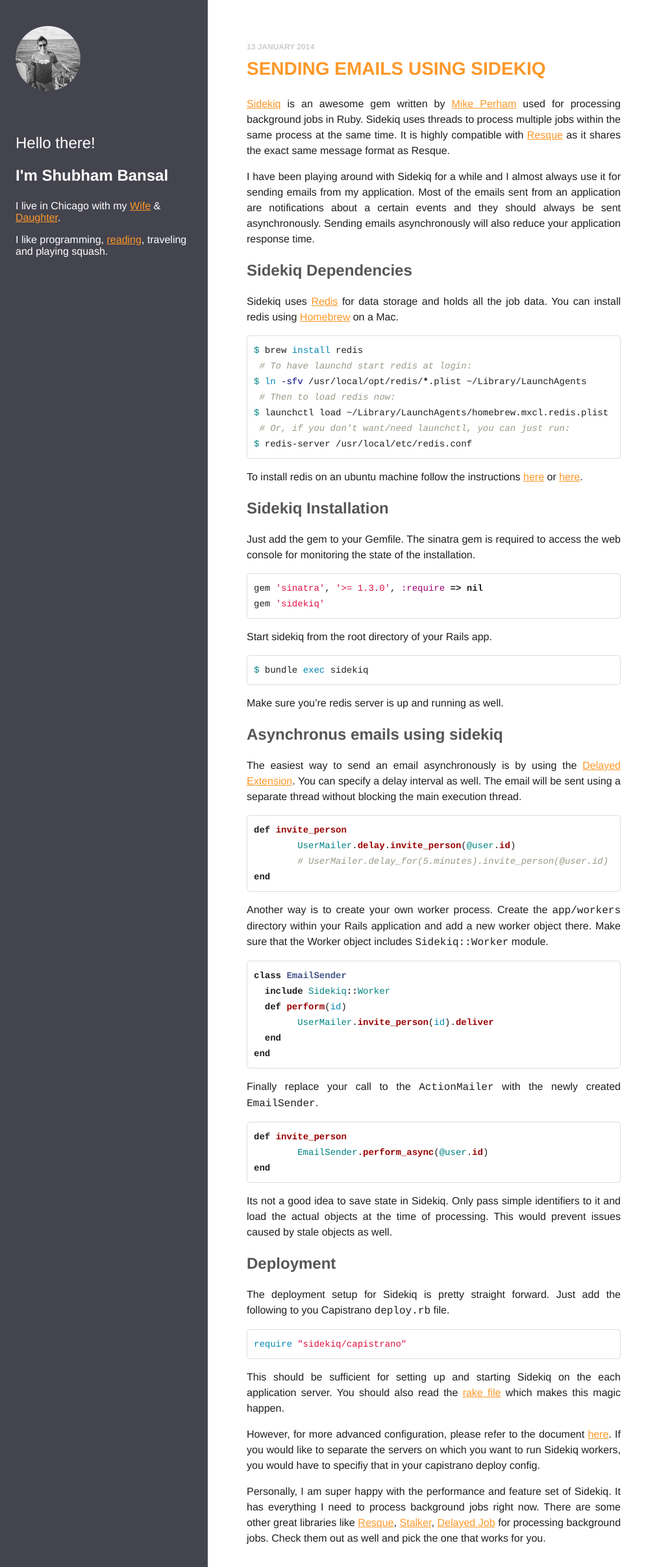
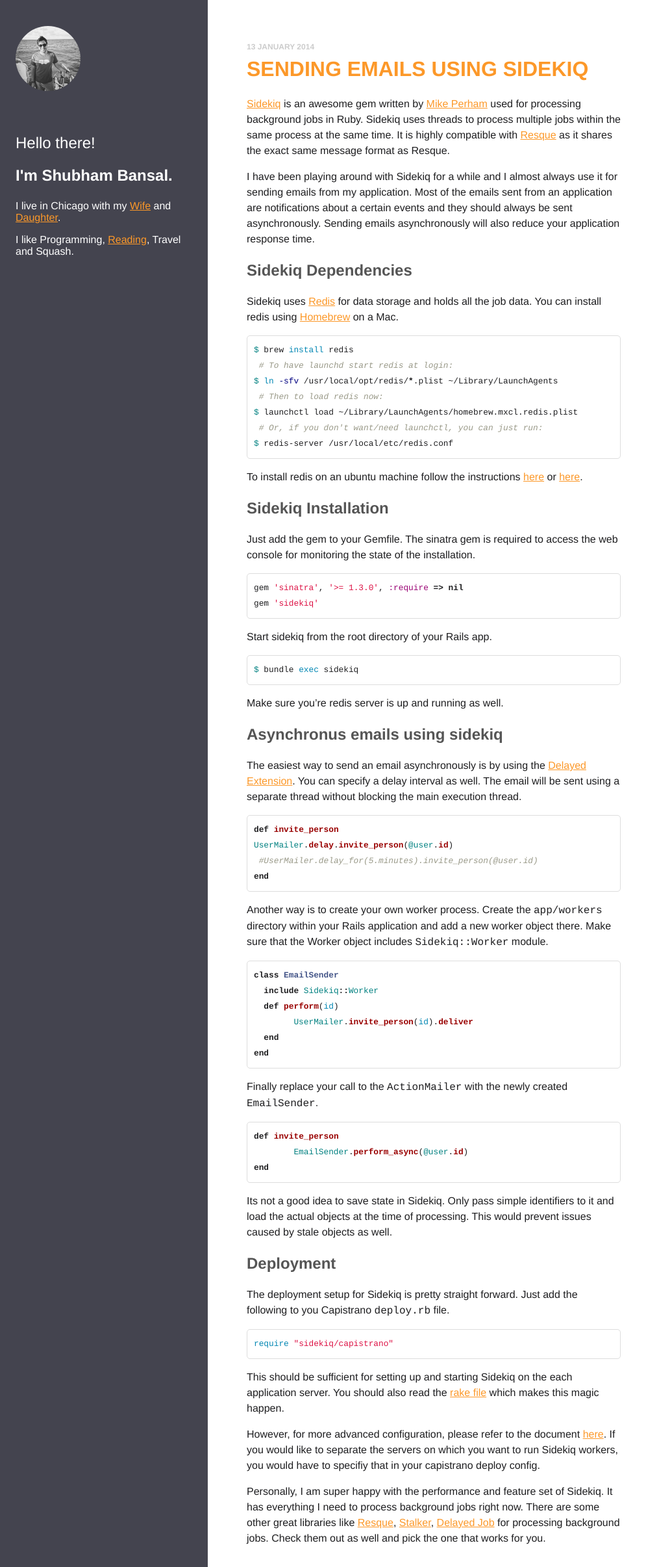
Before and after one commit to sbansal/sbansal-personal-website, a Jekyll site: the page built from _posts/2014-01-13-sidekiq.md, in a window 1280 px wide. Shown: the whole page at 65% size, without its empty margins (0-995 px from the left). Built offline with Jekyll 4.4.1, drawn with Linux system fonts in a browser that asks for light colours.

Commit message:
added media queries to properly scale based on screen size

```diff
--- a/_layouts/default.html
+++ b/_layouts/default.html
@@ -14,13 +14,15 @@
 <body>
   <section class="header-container">
     <section>
-      <a href="/"><img src="/images/meee.jpg" class="avatar"></img></a>
-      <h1 class="big-intro">Hello there!</h1>
-      <h1>I'm Shubham Bansal</h1>
+      <a href="/" class="ss-large"><img src="/images/meee.jpg" class="avatar"></img></a>
+      <h1 class="big-intro ss-large">Hello there!</h1>
+      <h1 class="ss-large">I'm Shubham Bansal.</h1>
+      <h1 class="ss-small">Hello there, I am Shubham Bansal.</h1>
       <p>
-      I live in Chicago with my <a href="https://twitter.com/dmendira" target="_blank" class="underline">Wife</a> & <a href="https://twitter.com/aryaabansal" target="_blank" class="underline">Daughter</a>.
+        I live in Chicago with my <a href="https://twitter.com/dmendira" target="_blank" class="underline">Wife</a> and
+        <a href="https://twitter.com/aryaabansal" target="_blank" class="underline">Daughter</a>.
       </p>
-      <p>I like programming, <a href="/reading.html" class="underline">reading</a>, traveling and playing squash.</p>
+      <p>I like Programming, <a href="/reading.html" class="underline">Reading</a>, Travel and Squash.</p>
     </section>
   </section>
   <section class="site">{{ content }}</section>
--- a/_posts/2014-01-13-sidekiq.md
+++ b/_posts/2014-01-13-sidekiq.md
@@ -47,8 +47,8 @@ The easiest way to send an email asynchronously is by using the [Delayed Extensi
 
 {% highlight ruby %}
 def invite_person
-	UserMailer.delay.invite_person(@user.id)
- 	# UserMailer.delay_for(5.minutes).invite_person(@user.id)
+UserMailer.delay.invite_person(@user.id)
+ #UserMailer.delay_for(5.minutes).invite_person(@user.id)
 end
 {% endhighlight %}
 
--- a/css/main.css
+++ b/css/main.css
@@ -14,7 +14,7 @@ html, body { height: 100%; }
 
 body {
   font-family: "proxima-nova", Helvetica, Arial, sans-serif;
-  font-size: 1rem;
+  font-size: 16px;
   text-align: center;
   color: #1E1E20;
   font-weight: 100;
@@ -28,9 +28,10 @@ h1, h2, h3, h4, h5, h6 {
 
 h1 {
   margin: 1em 0;
-  font-size: 1.5rem;
+  font-size: 1.5em;
   font-weight: bold;
 }
+
 p { margin: 1em 0; }
 
 a {
@@ -55,28 +56,84 @@ ul {
 /*
 /*****************************************************************************/
 section.header-container {
-  float: left;
-  width: 25%;
   margin: 0 auto;
   color: #FFF;
   text-align: left;
   display: block;
 }
 
+img.avatar {
+  -webkit-filter: grayscale(100%);
+  filter: grayscale(100%);
+  border-radius: 50px;
+  margin: 40px 0;
+  width: 100px;
+}
+
+
+@media screen and (min-width: 666px) {
+    section.header-container {
+        float: left;
+        width: 25%;
+    }
+
     section.header-container section {
+      width: 85%;
       margin: 0 auto;
-  width: 85%;
+    }
+
+    .ss-small {
+      display: none;
+    }
+
+    .ss-large {
+      display: block;
+    }
+}
+
+@media screen and (max-width: 666px) {
+    section.header-container {
+      width: 100%;
+    }
+
+    section.header-container section {
+      margin-left: 60px;
+      width: 100%;
+    }
+
+    img.avatar {
+      float: left;
+      margin: 0 20px 0 0;
+    }
+
+    .ss-small {
+      display: block;
+    }
+
+    .ss-large {
+      display: none;
+    }
+
+    .site {
+      min-width: 100%;
+    }
+}
+
+@media screen and (max-width: 480px) {
+  section.header-container section{
+      max-width: 100%;
+      width: 60%;
+  }
 }
 
 h1.big-intro {
-  font-size: 1.5rem;
+  font-size: 1.5em;
   font-weight: 100;
   line-height: 1em;
 }
 
 .posts, .book-list, .post {
   margin-bottom: 2em;
-	text-align: justify;
   margin-left: 60px;
   width:60%;
   height: 100%;
@@ -88,7 +145,7 @@ h1.big-intro {
 }
 
 .post-section a {
-  font-size: 20px;
+  font-size: 1.2em;
   font-weight: 600;
   text-decoration: none;
 }
@@ -104,7 +161,7 @@ h1.big-intro {
 /*****************************************************************************/
 
 .site {
-  text-align: justify;
+  text-align: left;
   line-height: 1.5em;
   float: left;
   background-color: #FFF;
@@ -112,17 +169,6 @@ h1.big-intro {
   width: 75%;
   height: auto;
   min-height: 100%;
-}
-
-header {
-  line-height: 1.5em;
-  background-color: #f1f1f1;
-  padding: 40px 0;
-  min
-}
-
-.header a {
-  text-decoration: none;
 }
 
 .title {
@@ -200,38 +246,13 @@ header {
   border-radius: 5px;
 }
 
-.post ul, .post ol {
-  margin-left: 1.35em;
-}
-
-/*.post code {
-  border: 1px solid #ddd;
-  background-color: #eef;
-  padding: 0 .2em;
-}*/
-
-/*.post pre code {
-  border: none;
-}*/
-
-/* terminal */
-/*.post pre.terminal {
-  border: 1px solid #000;
-  background-color: #333;
-  color: #FFF;
-}
-
-.post pre.terminal code {
-  background-color: #333;
-}*/
-
 .post h1 {
   color: #555;
   margin: 1em 0;
 }
 
 .description {
-  font-size: 14px;
+  font-size: 0.9em;
   color: #AAA;
   font-weight: 100;
   line-height: 1.5em;
@@ -241,11 +262,11 @@ header {
   display:inline-block;
   text-align: center;
   width: 150px;
-	font-size: 16px;
+  font-size: 1em;
 }
 
 .finish {
-	font-size: 16px;
+  font-size: 1em;
   font-style: italic;
   color: #CCC;
 }
@@ -259,7 +280,7 @@ header {
 }
 
 .post-date {
-	font-size: 12px;
+  font-size: 0.75em;
   text-transform: uppercase;
   font-weight: bold;
   color: #CCC;
@@ -272,7 +293,7 @@ header {
 }
 
 .highlight {
-	font-size: 14px;
+  font-size: 0.8em;
 }
 
 .strike-through {
@@ -290,13 +311,6 @@ blockquote {
   text-transform: uppercase;
 }
 
-img.avatar {
-  -webkit-filter: grayscale(100%);
-  filter: grayscale(100%);
-  border-radius: 50px;
-  margin: 40px 0;
-  width: 100px;
-}
 
 .underline {
   text-decoration: underline;
@@ -310,7 +324,7 @@ img.avatar {
 
 ul.books li {
   margin: 20px 0;
-  font-size: 18px;
+  font-size: 1px;
   font-weight: bold;
 }
 
@@ -327,6 +341,6 @@ h1.post-title {
   font-weight: bold;
   color: #FC9829;
   margin: 10px 0 30px 0;
-  font-size: 28px;
+  font-size: 2em;
   text-transform: uppercase;
 }
```
Lines whose indentation alone changed are shown as unchanged.
